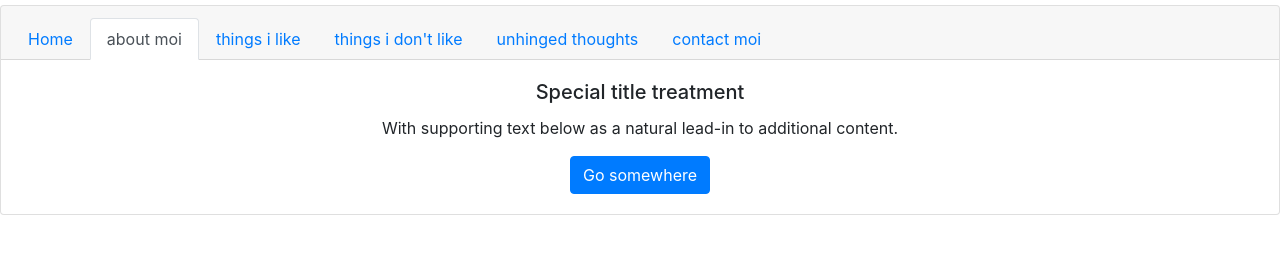
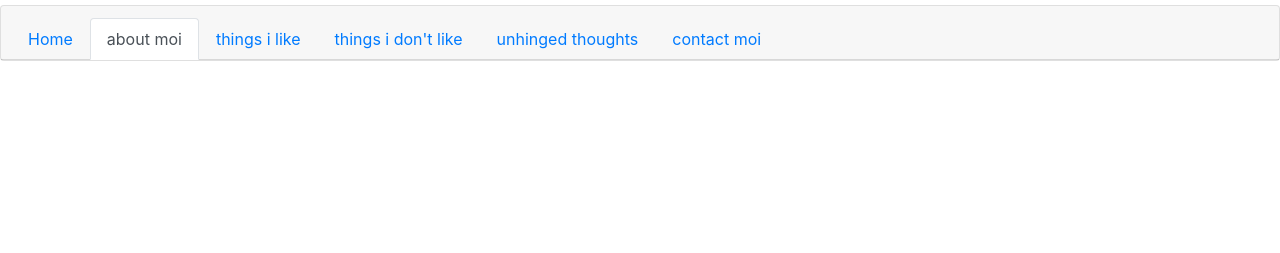
Before and after one commit to janicehyto/me, a plain HTML site: page about.html in a window 1280 px wide. Shown: the part 51-304 px from the top of the page. Drawn offline with nearby package versions, Linux system fonts and the light colour scheme.

Commit message:
Update about.html

```diff
--- a/about.html
+++ b/about.html
@@ -28,11 +28,6 @@
 		      </li>
 		    </ul>
 		  </div>
-		  <div class="card-body">
-		    <h5 class="card-title">Special title treatment</h5>
-		    <p class="card-text">With supporting text below as a natural lead-in to additional content.</p>
-		    <a href="#" class="btn btn-primary">Go somewhere</a>
-		  </div>
 		</div>
 	<!-- Google tag (gtag.js) -->
 	<script async src="https://www.googletagmanager.com/gtag/js?id=G-76YZYRZ05N"></script>
```
